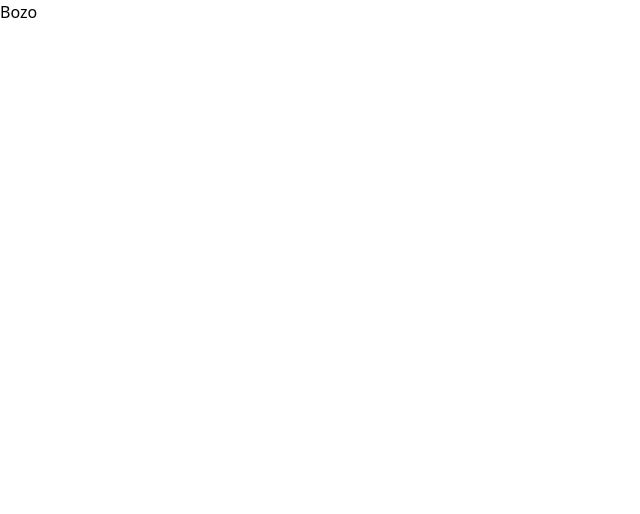
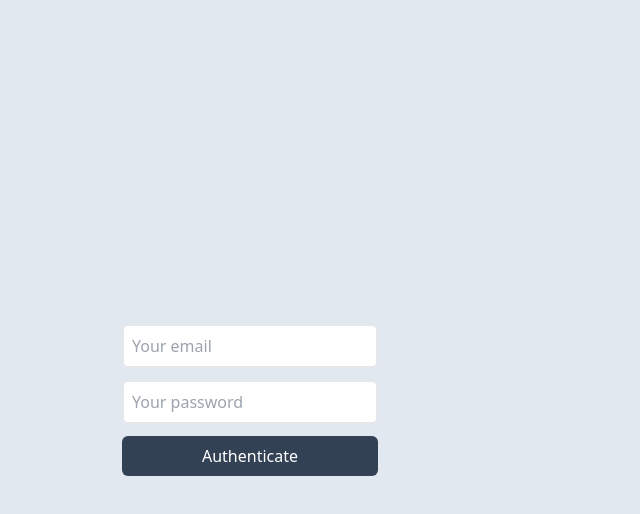
Before and after one commit to joseph0x45/linkdump, a Svelte app in the folder extension/: page /auth in a window 1280 px wide. Shown: the top 514 px of the page, without its empty margins (0-640 px from the left). Built offline with nearby package versions, Linux system fonts and the light colour scheme.

Commit message:
added authentication page

```diff
--- a/extension/src/app.css
+++ b/extension/src/app.css
@@ -1,3 +1,7 @@
 @tailwind base;
 @tailwind components;
 @tailwind utilities;
+
+body{
+    @apply bg-slate-200;
+}
--- a/extension/src/pages/auth.svelte
+++ b/extension/src/pages/auth.svelte
@@ -1 +1,17 @@
-<h1>Bozo</h1>
+<script lang="ts" >
+    let email = ""
+    let password = ""
+    function authenticate(){
+
+    }
+</script>
+
+<main class="  flex flex-col items-center justify-center h-screen" >
+    <form class="flex flex-col gap-3" on:submit={authenticate} >
+        <input class=" focus:outline-none p-2 rounded-md text-slate-500 border-[2px] w-64 " type="email" placeholder="Your email">
+        <input class=" focus:outline-none p-2 rounded-md text-slate-500 w-64 border-[2px]" type="password" placeholder="Your password">
+        <button type="submit" class=" rounded-md border-white text-white bg-slate-700 p-2" >
+            Authenticate
+        </button>
+    </form>
+</main>
--- a/extension/src/pages/index.svelte
+++ b/extension/src/pages/index.svelte
@@ -1,11 +1,9 @@
 <script lang="ts" >
     import { navigate } from "svelte-routing"
-    function breuh(){
-        navigate("/auth")
-    }
-
 </script>
 
-<button class=" bg-red-400 text-white" on:click={breuh} >
-    Hello
-</button>
+<main>
+    <button on:click={()=>{ navigate("/auth") }} >
+        Auth
+    </button>
+</main>
```
Also changed, not shown: extension/src/components/Dump.svelte (added), extension/src/components/Link.svelte (added).
